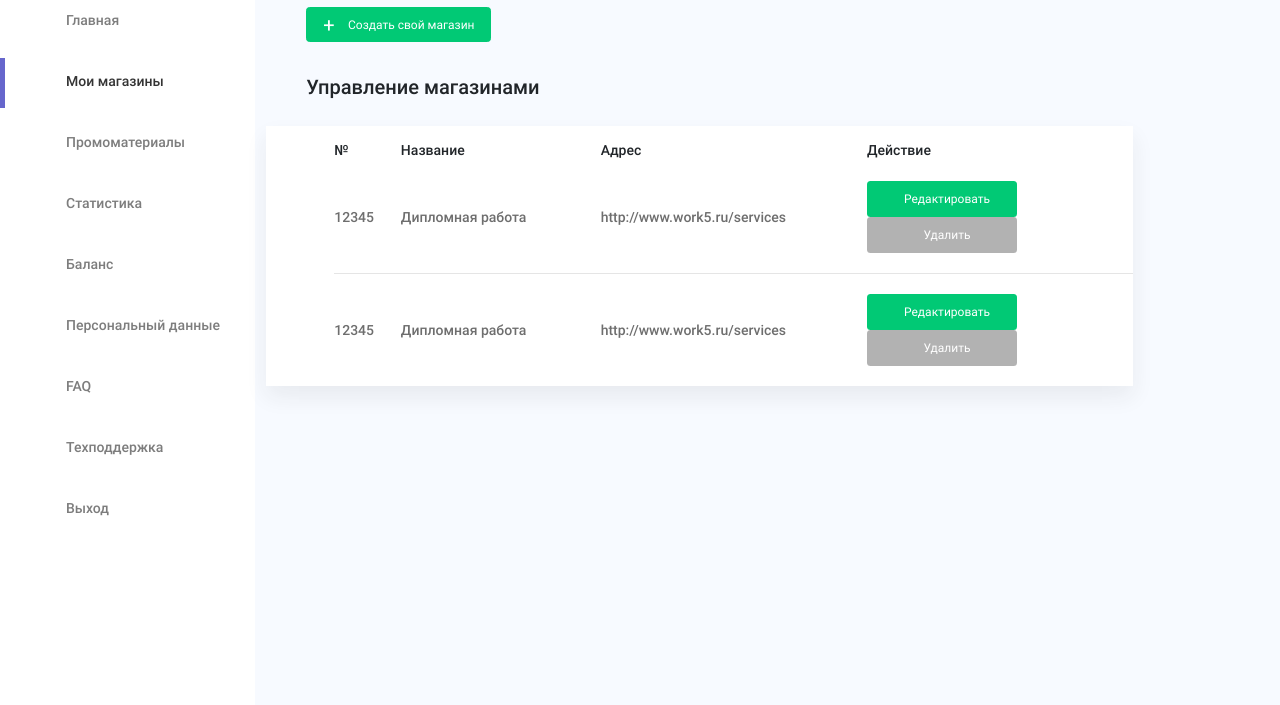
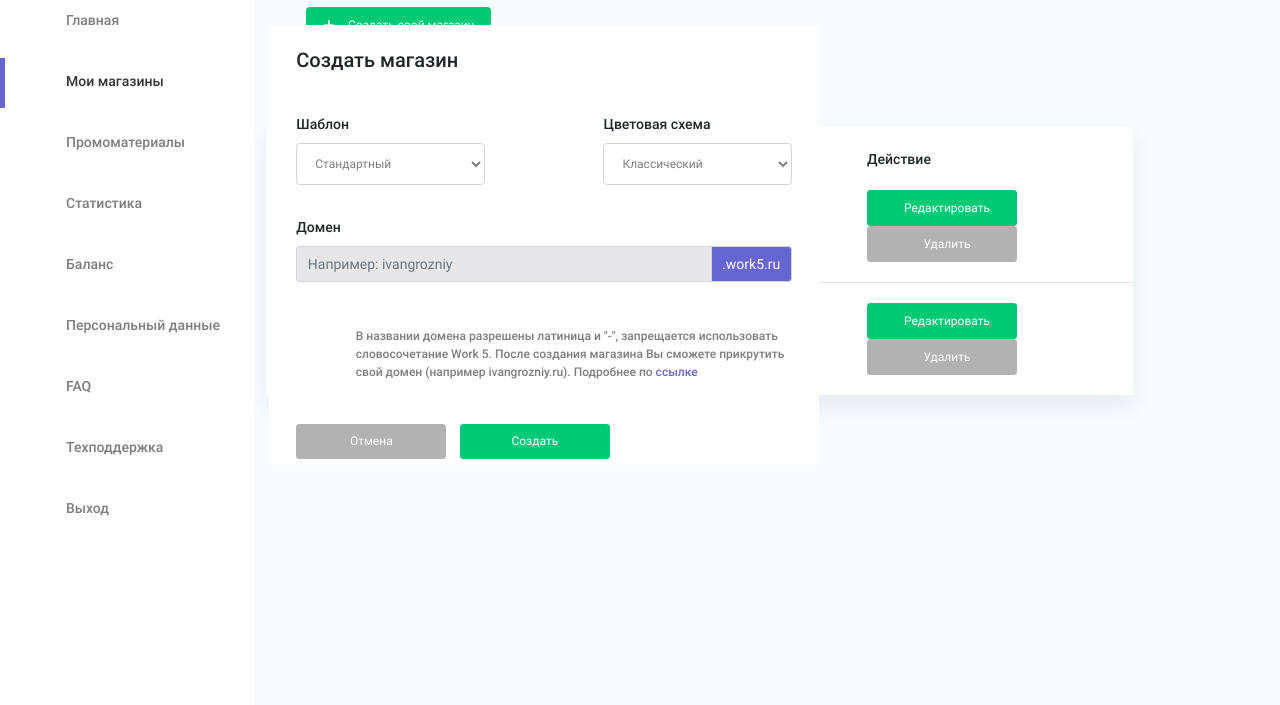
Before and after one commit to MaxBocharnikov/work, a website: page src/index.html in a window 1280 px wide. Shown: the part 95-800 px from the top of the page. Drawn offline with nearby package versions, Linux system fonts and the light colour scheme; files that its build step writes are made by us from their sources.

Commit message:
Предв коммит

```diff
--- a/src/index.html
+++ b/src/index.html
@@ -104,7 +104,7 @@
                 <section class="page-main__header">
                     <ul class="page-main__breadcrumbs breadcrumbs">
                         <li class="breadcrumbs__item"><a href="#">Главная</a>
-                            <svg width="7" height="9">
+                            <svg width="10" height="12">
                                 <use xlink:href="#icon-arrow"></use>
                             </svg>
                         </li>
@@ -129,7 +129,7 @@
                     <button class="content__create-button button btn">
                         <span>+</span>
                         Создать свой магазин</button>
-                    <h3 class="content__title">Управление магазинами</h3>
+                    <h3 class="content__title title">Управление магазинами</h3>
                     <table class="content__table table">
                         <thead class="table__header">
                         <tr class="table__row table__row--header row">
@@ -182,39 +182,65 @@
         </main>
 
         <div class="modal modal--create">
+            <div class="modal__wrapper">
                 <div class="modal__header">
-                <h2 class="modal__title">Создать магазин</h2>
-                <button class="modal__close">Закрыть</button>
+                    <h2 class="modal__title title">Создать магазин</h2>
+                    <button class="modal__close close" data-dismiss="modal" aria-label="Close">
+                        <svg width="17" height="17">
+                            <use xlink:href="#icon-close"></use>
+                        </svg>
+                    </button>
                 </div>
 
                 <form class="modal__form" action="#" method="post" name="modal__form">
                     <div class="modal__options">
                         <div class="modal__option">
                             <label class="modal__label" for="template">Шаблон</label>
-                        <select class="modal__select modal__select--template" name="template" id="template"></select>
+                            <select class="modal__select modal__select--template form-control form-control-lg" name="template" id="template">
+                                <option>Стандартный</option>
+                                <option>Стандартный</option>
+                                <option>Стандартный</option>
+                                <option>Стандартный</option>
+                                <option>Стандартный</option>
+                            </select>
                         </div>
 
                         <div class="modal__option">
                             <label class="modal__label" for="color-scheme">Цветовая схема</label>
-                        <select class="modal__select modal__select--scheme" name="color-scheme" id="color-scheme"></select>
+                            <select class="modal__select modal__select--scheme form-control form-control-lg" name="color-scheme" id="color-scheme">
+                                <option>Классический</option>
+                                <option>Классический</option>
+                                <option>Классический</option>
+                                <option>Классический</option>
+                                <option>Классический</option>
+                            </select>
                         </div>
                     </div>
 
                     <div class="modal__domain">
                         <label class="modal__label" for="modal__domain-input">Домен</label>
-                    <input type="text" class="modal__input" id="modal__domain-input">
+                        <div class="modal__group input-group mb-3">
+                            <input type="text" placeholder="Например: ivangrozniy" class="modal__input form-control" id="modal__domain-input">
+                            <div class="modal__append input-group-append">
+                                <span class="modal__group-text input-group-text">.work5.ru</span>
+                            </div>
+                        </div>
+
                     </div>
 
                     <p class="modal__notes">
+                        <svg width="52" height="52">
+                            <use xlink:href="#icon-warning"></use>
+                        </svg>
                         В названии домена разрешены латиница и "-", запрещается использовать словосочетание Work 5. После
                         создания магазина Вы сможете прикрутить свой домен (например ivangrozniy.ru). Подробнее по <a
                             href="#">ссылке</a>
                     </p>
 
-                <button class="modal__button modal__button--cancel">Отмена</button>
-                <input class="modal__button modal__button--submit" type="submit" value="Создать">
+                    <button class="modal__button modal__button--cancel btn button">Отмена</button>
+                    <input class="modal__button modal__button--submit btn button" type="submit" value="Создать">
                 </form>
-
+            </div>
         </div>
     </div>
 
--- a/src/less/blocks/breadcrumbs.less
+++ b/src/less/blocks/breadcrumbs.less
@@ -14,6 +14,7 @@
 
   & svg {
     margin: 0 7px;
+    padding-top: 2px;
   }
 
   & a {
--- a/src/less/blocks/content.less
+++ b/src/less/blocks/content.less
@@ -35,10 +35,6 @@
 }
 
 .content__title {
-  font-weight: 500;
-  font-size: 20px;
-  line-height: 21px;
-
   margin-bottom: 28px;
 }
 
--- /dev/null
+++ b/src/less/blocks/modal.less
@@ -0,0 +1,118 @@
+@import "../variables.less";
+@import "../mixins.less";
+
+.modal {
+  display: block;
+  position: fixed;
+
+  top: 15vh;
+  left: 21%;
+
+  width: 43%;
+  height: 440px;
+
+  background: #ffffff;
+}
+
+.modal__wrapper {
+  margin: 0 5%;
+}
+
+.modal__header {
+  display: flex;
+  justify-content: space-between;
+}
+
+.modal__close {
+  outline: none;
+  & span {
+      width: 17px;
+      height: 17px;
+      background: #6E6E6E;
+  }
+}
+
+.modal__title {
+  margin-top: 25px;
+  margin-bottom: 43px;
+}
+
+.modal__options {
+  display: flex;
+  justify-content: space-between;
+}
+
+.modal__option {
+  position: relative;
+  width: 38%;
+  display: flex;
+  flex-direction: column;
+
+  margin-bottom: 32px;
+}
+
+.modal__label {
+  font-weight: 500;
+  margin-bottom: 8px;
+}
+
+.modal__select {
+    font-size: 12px;
+    line-height: 21px;
+    color: @main-scheme;
+}
+
+.modal__domain {
+  display: flex;
+  flex-direction: column;
+
+  margin-bottom: 31px;
+}
+
+.modal__input {
+  height: 36px;
+  background: #E7E7EA;
+}
+
+.modal__group-text {
+  color: #ffffff;
+  background: #6666D0;
+}
+
+.modal__notes {
+  position: relative;
+  padding-left: 12%;
+  font-size: 12px;
+  line-height: 18px;
+  font-weight: 500;
+
+  margin-bottom: 43px;
+
+  color: @main-scheme;
+
+  & svg {
+    position: absolute;
+    left: 0;
+    top: calc(50% - (26px));
+
+    fill: #6666D0;
+  }
+
+  & a {
+    color: #6666cc;
+    text-decoration: none;
+  }
+}
+
+.modal__button {
+  width: 150px;
+  margin-right: 10px;
+
+  &--cancel {
+    background: #B2B2B2;
+  }
+
+  &--submit {
+    background: #00CA77;
+  }
+}
--- a/src/less/blocks/table.less
+++ b/src/less/blocks/table.less
@@ -23,7 +23,7 @@
   }
 
   &--header {
-    padding-top: 14px;
+    padding-top: 23px;
     padding-bottom: 0;
   }
 }
--- a/src/less/common.less
+++ b/src/less/common.less
@@ -38,6 +38,7 @@ html,body {
     font-family: 'Roboto', sans-serif;
     font-weight: 500;
     font-size: 14px;
+    line-height: 21px;
 	margin: 0;
 	padding:0;
 }
@@ -73,3 +74,16 @@ img {
   }*/
 
 }
+
+button:active, button:focus {
+  outline: none;
+}
+button::-moz-focus-inner {
+  border: 0;
+}
+
+.title {
+  font-weight: 500;
+  font-size: 20px;
+  line-height: 21px;
+}
--- a/src/less/style.less
+++ b/src/less/style.less
@@ -9,3 +9,4 @@
 @import "blocks/userblock.less";
 @import "blocks/content.less";
 @import "blocks/table.less";
+@import "blocks/modal.less";
```
Also changed, not shown: src/img/arrow-down.png (added), src/img/icon-arrow-down.svg (added), src/img/icon-close.svg (added), src/img/icon-warning.svg (added), src/img/sprite.svg. Lines whose indentation alone changed are shown as unchanged.
